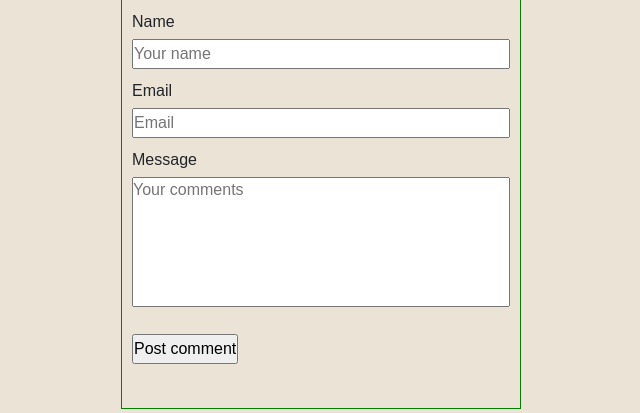
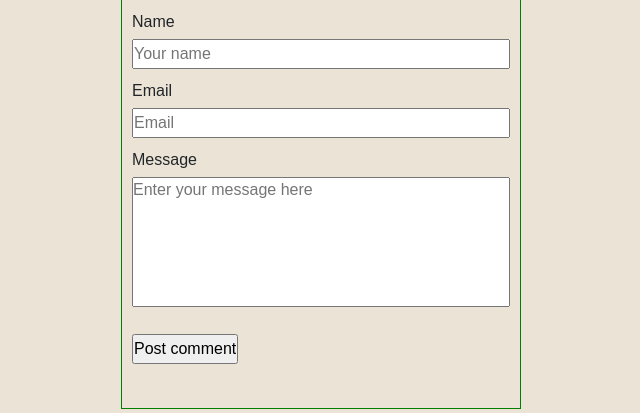
Before and after one commit to mosaicmuse/cody-khaos-final-final, a PHP site: page /contact.php in a window 1280 px wide. Shown: the part 597-1010 px from the top of the page, without its empty margins (319-959 px from the left). Run offline with PHP 8.4, Linux system fonts and the light colour scheme; some libraries are stand-ins or nearby versions.

Commit message:
Updates to contact page

```diff
--- a/contact.php
+++ b/contact.php
@@ -107,6 +107,7 @@ $message = '<p>Thank you for contacting Cody Khaos</p>';
       crossorigin="anonymous"
     ></script>
     <script src="scripts/script.js"></script>
+    <script src='https://www.google.com/recaptcha/api.js' async defer></script>
     <title>Contact | Cody Khaos: Hip Hop Choreographer and Coach</title>
   </head>
   <body class="interior contact">
@@ -165,7 +166,7 @@ $message = '<p>Thank you for contacting Cody Khaos</p>';
 <span class="error"><?php echo $email_err;?></span>
 
  <label>Message</label>
-      <textarea name="comment" placeholder="Your comments"><?php if(isset($_POST['comment'])) echo htmlspecialchars($_POST['comment']) ; ?></textarea>
+      <textarea name="comment" placeholder="Enter your message here"><?php if(isset($_POST['comment'])) echo htmlspecialchars($_POST['comment']) ; ?></textarea>
  <span class="error"><?php echo $comment_err;?></span>
       <div class="g-recaptcha" data-sitekey="6Lftw1sjAAAAAHQO5Dh82-g2QFwFeWypGTTTwfF9"></div>
     <span class="error"><?php echo  $captcha_err;?></span>
```
